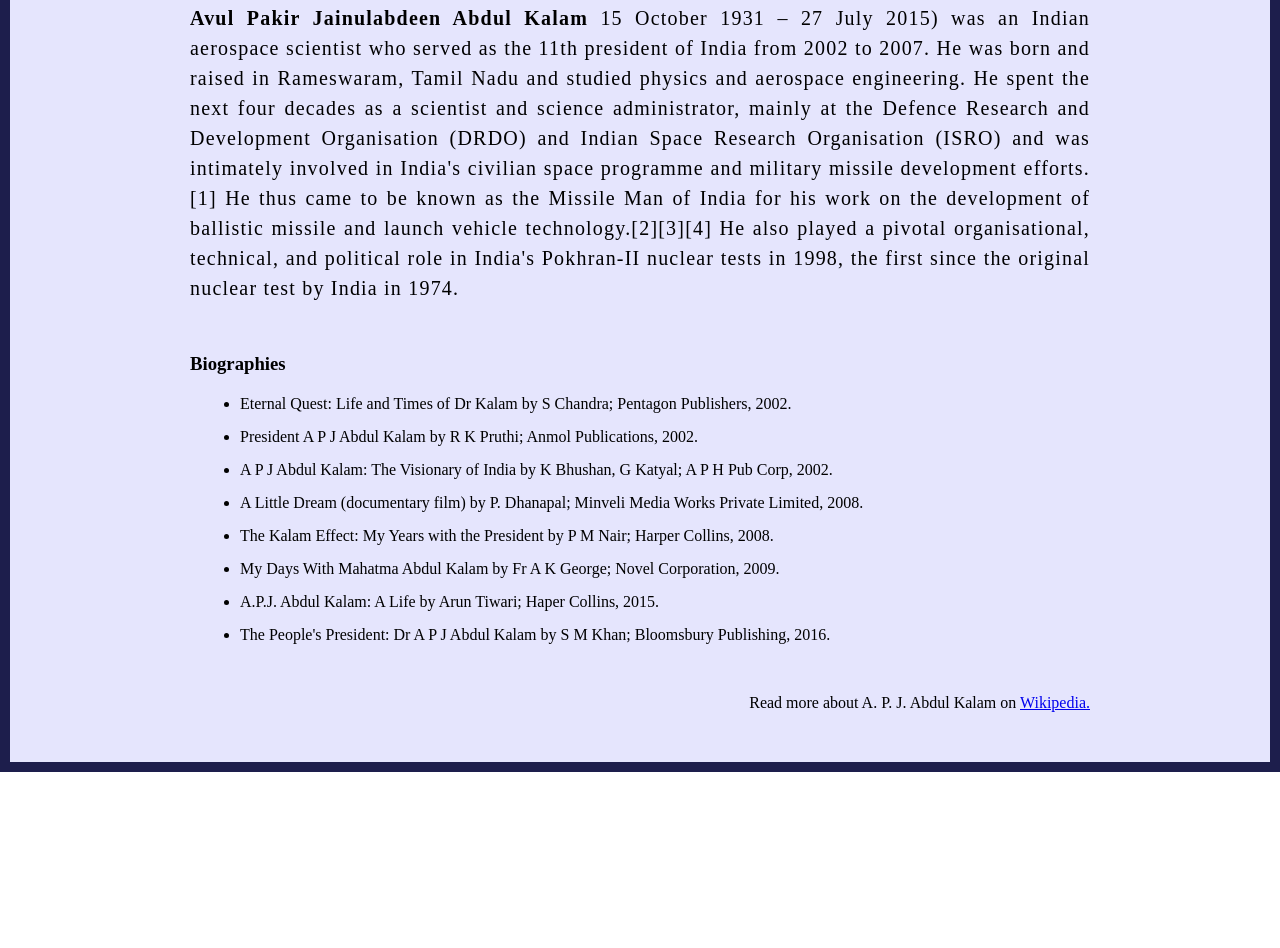
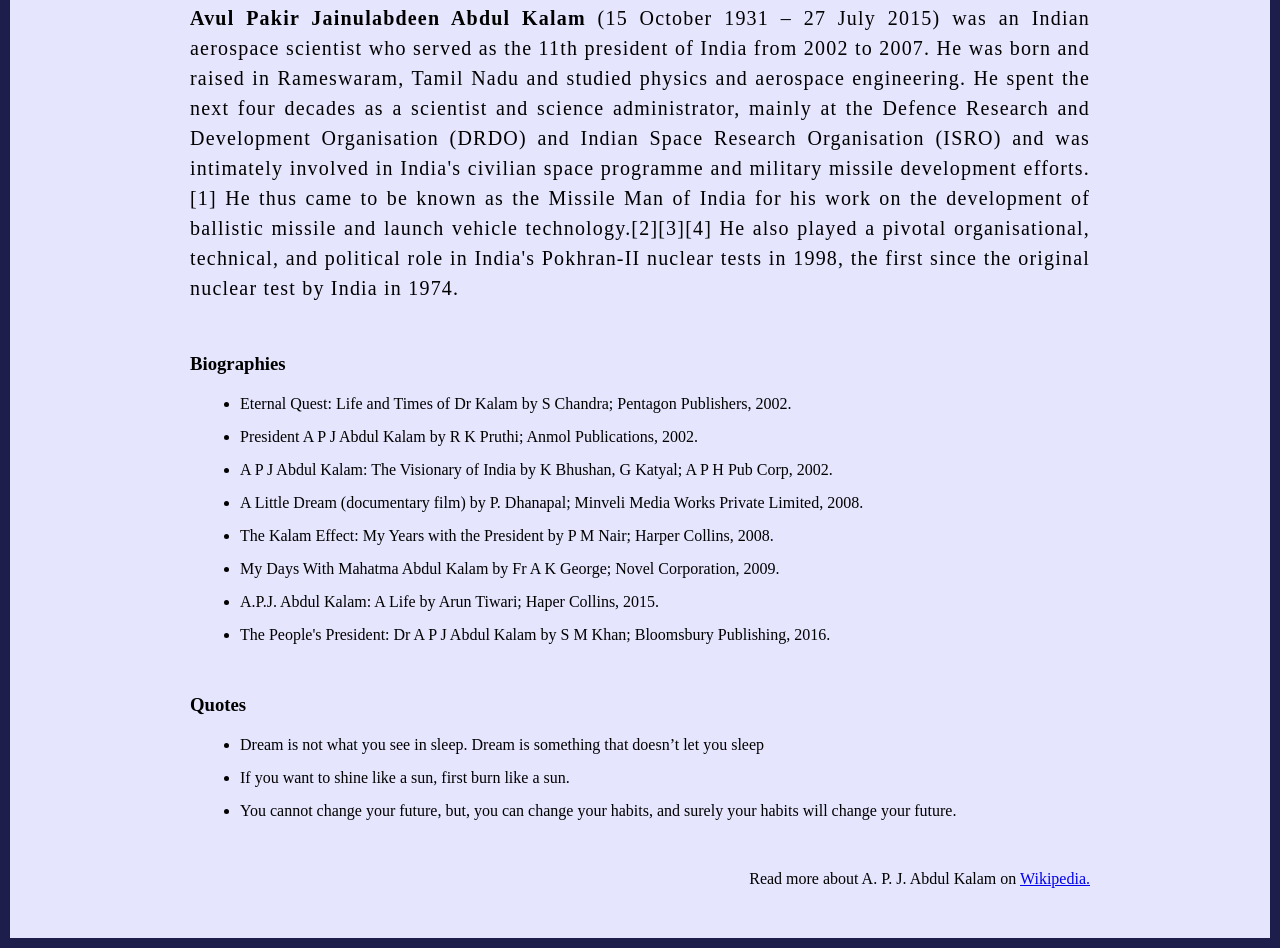
Before and after one commit to Bhagyawardhan08/HacktoberFest2023, a plain HTML site: page index.html in a window 1280 px wide. Shown: the part 577-1525 px from the top of the page. Before the commit the page ends 1349 px from the top, so only its background shows below. Drawn offline with Linux system fonts and the light colour scheme.

Commit message:
fix some minor bugs and added a quote section in html file and add css code for new section

```diff
--- a/index.html
+++ b/index.html
@@ -24,7 +24,7 @@
         <section class="about_section">
           <h2>Missile Man of India</h2>
           <p>
-            <b>Avul Pakir Jainulabdeen Abdul Kalam</b> 15 October 1931 – 27 July
+            <b>Avul Pakir Jainulabdeen Abdul Kalam</b> (15 October 1931 – 27 July
             2015) was an Indian aerospace scientist who served as the 11th
             president of India from 2002 to 2007. He was born and raised in
             Rameswaram, Tamil Nadu and studied physics and aerospace
@@ -74,6 +74,21 @@
               The People's President: Dr A P J Abdul Kalam by S M Khan;
               Bloomsbury Publishing, 2016.
             </li>
+
+          </ul>
+        </section>
+        <section class="Quotes_section">
+          <h3>Quotes</h3>
+          <ul>
+            <li>
+              Dream is not what you see in sleep. Dream is something that doesn’t let you sleep
+            </li>
+            <li>
+              If you want to shine like a sun, first burn like a sun.
+            </li>
+            <li>
+              You cannot change your future, but, you can change your habits, and surely your habits will change your future.
+            </li>
           </ul>
         </section>
         <footer>
--- a/style.css
+++ b/style.css
@@ -68,6 +68,19 @@ img {
   margin-bottom: 15px;
 }
 
+.Quotes_section {
+  margin: 50px 0;
+}
+.Quotes_section h3 {
+  margin-bottom: 20px;
+}
+.Quotes_section ul {
+  margin-left: 50px;
+}
+.Quotes_section li {
+  margin-bottom: 15px;
+}
+
 footer {
   margin: 50px 0;
 }
```
